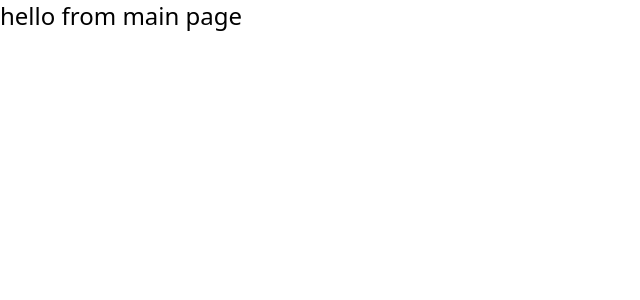
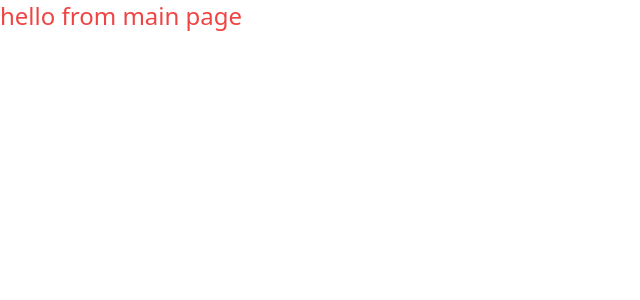
Before and after one commit to benkrakar/video-blog, a Vue app: page / in a window 1280 px wide. Shown: the top 300 px of the page, without its empty margins (0-640 px from the left). Built offline with nearby package versions, Linux system fonts and the light colour scheme.

Commit message:
fix: tailwind issue (#3)

```diff
--- a/src/pages/index.vue
+++ b/src/pages/index.vue
@@ -1,5 +1,5 @@
 <template>
   <main>
-    <h1>hello from main page</h1>
+    <h1 class="text-red-500">hello from main page</h1>
   </main>
 </template>
--- a/tailwind.config.js
+++ b/tailwind.config.js
@@ -2,7 +2,7 @@
 const defaultTheme = require('tailwindcss/defaultTheme');
 
 module.exports = {
-  content: [],
+  content: ['./index.html', './src/**/*.{vue,js,ts,jsx,tsx}'],
   theme: {
     extend: {
       fontFamily: {
```
